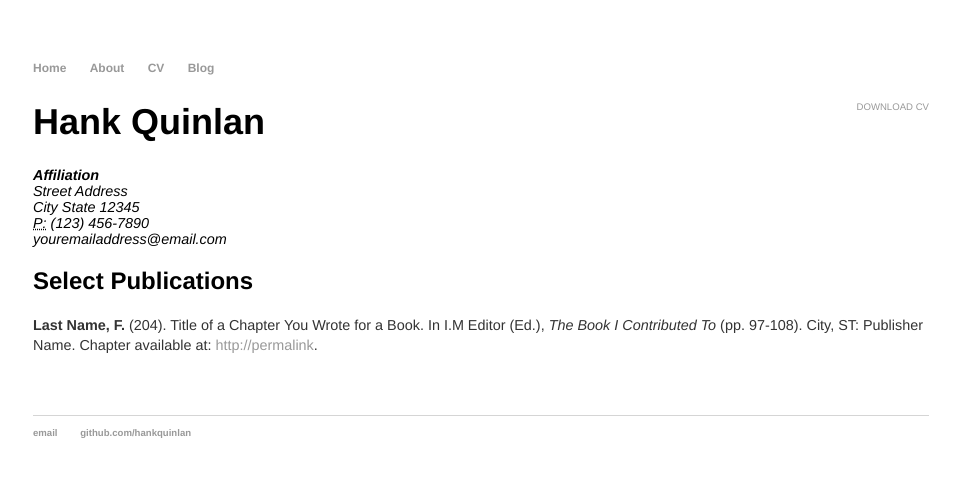
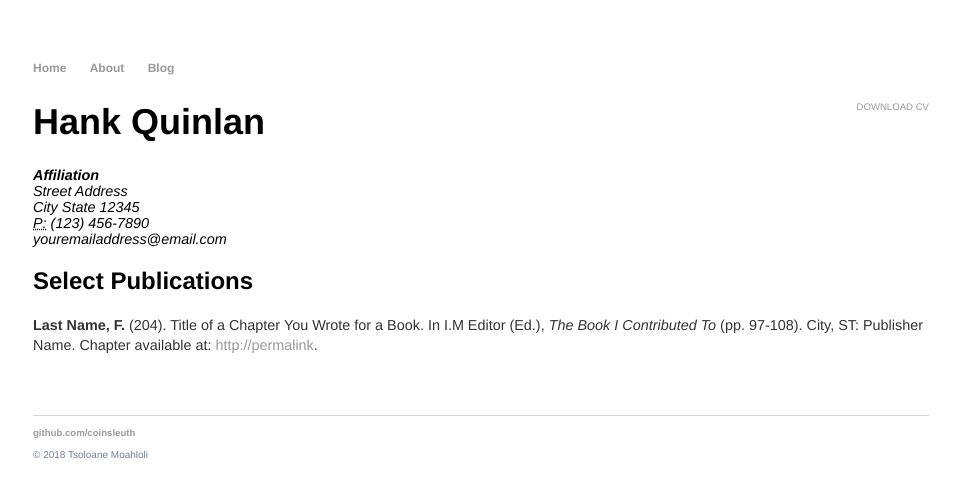
Before and after one commit to coinsleuth/coinsleuth.github.io, a Jekyll site: the page built from cv/index.html, in a window 1280 px wide. Shown: the top 497 px of the page, without its empty margins (159-1118 px from the left). Built offline with Jekyll 4.4.1, drawn with Linux system fonts in a browser that asks for light colours.

Commit message:
Default style updated

```diff
--- a/_layouts/default.html
+++ b/_layouts/default.html
@@ -13,7 +13,6 @@
 <ul>
 <li><a href="/">Home</a></li>
 <li><a href="/about">About</a></li>
-<li><a href="/cv">CV</a></li>
 <li><a href="/blog">Blog</a></li>
 </ul>
     </nav>
@@ -25,9 +24,9 @@
 
   <footer>
    <ul>
-   <li><a href="mailto:hankquinlanhub@gmail.com">email</a></li>
-   <li><a href="https://github.com/hankquinlan">github.com/hankquinlan</a></li>
+   <li><a href="https://github.com/coinsleuth">github.com/coinsleuth</a></li>
    </ul>
+      <div style="font-size: x-small; color: slategray;">&copy; 2018 Tsoloane Moahloli</div>
   </footer>
   </body>
 
```
